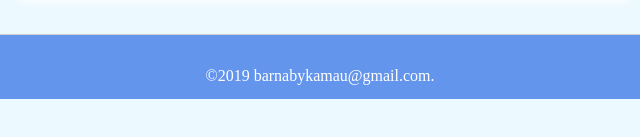
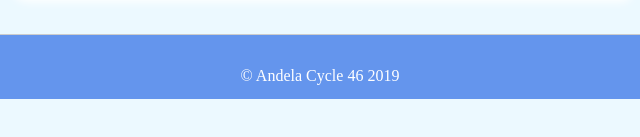
Before and after one commit to realpassive/PropertyPro_lite, a plain HTML site: page UI/login.html in a window 1280 px wide. Shown: the part 537-674 px from the top of the page, 320-960 px from the left. Drawn offline with Linux system fonts and the light colour scheme.

Commit message:
Fixes: change footer text
Change footer text to Andela Cycle 46 2019

```diff
--- a/UI/login.html
+++ b/UI/login.html
@@ -38,7 +38,7 @@
     </form>
 
     <footer class="main-footer">
-        <span>&copy;2019 barnabykamau@gmail.com.</span>
+        <span>&copy; Andela Cycle 46 2019</span>
     </footer>
 
 </body>
```
